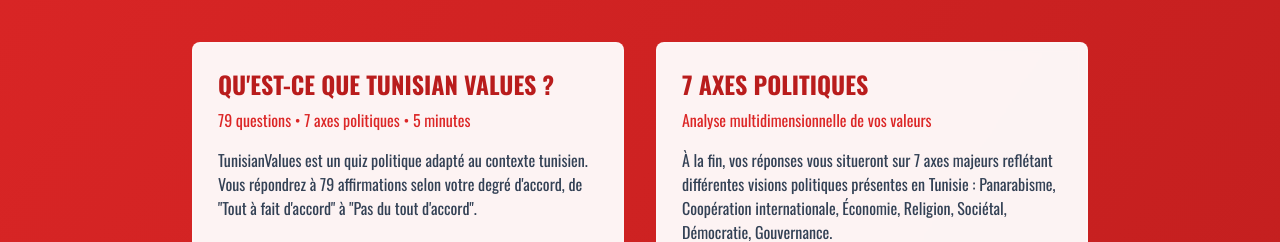
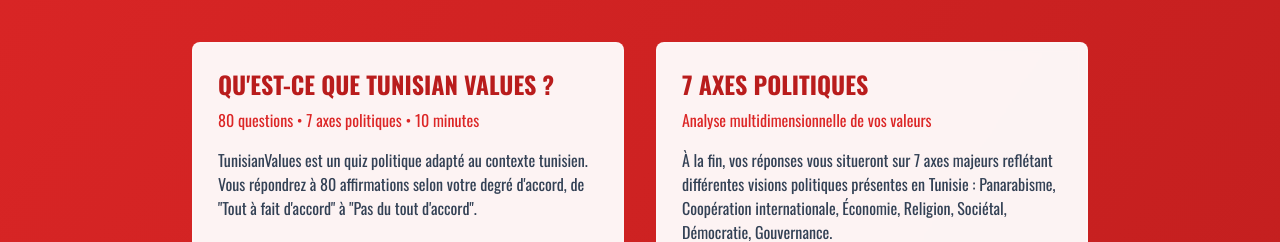
Before and after one commit to tunisianvalues/tunisianvalues.github.io, a plain HTML site: page index.html in a window 1280 px wide. Shown: the part 411-653 px from the top of the page. Drawn offline with nearby package versions, Linux system fonts and the light colour scheme.

Commit message:
Update index.html

```diff
--- a/index.html
+++ b/index.html
@@ -78,11 +78,11 @@
                     <div class="border-2 border-white/20 bg-white/95 backdrop-blur-sm rounded-lg p-6 card-hover">
                         <div class="mb-4">
                             <h3 class="text-2xl text-red-700 font-bold mb-2">QU'EST-CE QUE TUNISIAN VALUES ?</h3>
-                            <p class="text-red-600">79 questions • 7 axes politiques • 5 minutes</p>
+                            <p class="text-red-600">80 questions • 7 axes politiques • 10 minutes</p>
                         </div>
                         <div>
                             <p class="text-slate-700 mb-6">
-                                TunisianValues est un quiz politique adapté au contexte tunisien. Vous répondrez à 79 affirmations
+                                TunisianValues est un quiz politique adapté au contexte tunisien. Vous répondrez à 80 affirmations
                                 selon votre degré d'accord, de "Tout à fait d'accord" à "Pas du tout d'accord".
                             </p>
                             <div class="flex gap-4">
```
